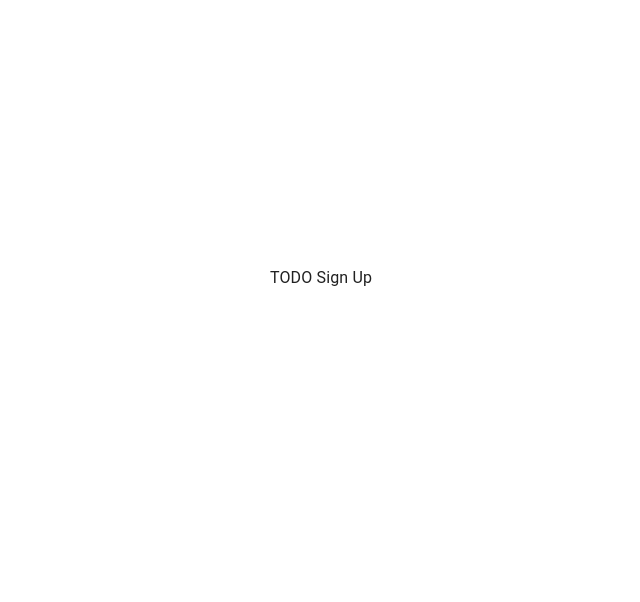
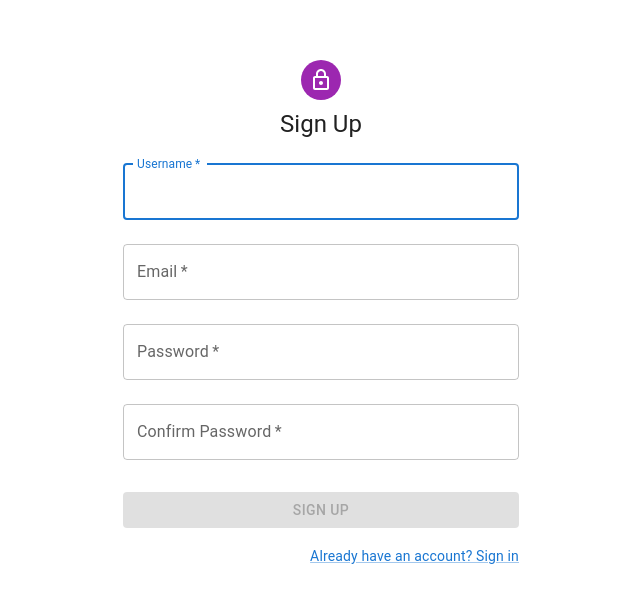
Before and after one commit to philspaces/edu-track-app, a React (Vite) app: page /signup in a window 1280 px wide. Shown: the part 122-724 px from the top of the page, without its empty margins (319-959 px from the left). Built offline with nearby package versions, Linux system fonts and the light colour scheme.

Commit message:
feat: add signup page

```diff
--- a/src/components/authComponents.tsx
+++ b/src/components/authComponents.tsx
@@ -1,20 +1,26 @@
 // import TextField from '@material-ui/core/TextField'
 
 import {TextField} from "@mui/material";
+import {FunctionComponent} from "react";
 
-export const Email: React.FunctionComponent<{ emailIsValid: boolean; setEmail: (_: string) => void }> = ({
-                                                                                                             emailIsValid,
-                                                                                                             setEmail,
-                                                                                                         }) => {
+export const Email: FunctionComponent<{ email: string, emailIsValid: boolean; setEmail: (_: string) => void }> = ({
+                                                                                                                      email,
+                                                                                                                      emailIsValid,
+                                                                                                                      setEmail,
+                                                                                                                  }) => {
     return (
         <TextField
+            variant="outlined"
+            margin="normal"
+            required
             fullWidth
-            variant="outlined"
+            id="email"
             label={emailIsValid ? 'Email' : 'Invalid Email'}
             error={!emailIsValid}
-            onChange={(evt: React.ChangeEvent<HTMLTextAreaElement>) => {
-                setEmail(evt.target.value)
-            }}
+            name="email"
+            autoComplete="email"
+            value={email}
+            onChange={(e) => setEmail(e.target.value)}
         />
     )
 }
--- a/src/routes/auth/signUp.tsx
+++ b/src/routes/auth/signUp.tsx
@@ -1,9 +1,106 @@
-const SignUp = () => {
+import {FormEvent, useContext, useState} from 'react';
+import {
+    Container,
+    Box,
+    Avatar,
+    Typography,
+    Button,
+    Grid,
+    Link,
+    CssBaseline,
+} from '@mui/material';
+import LockOutlinedIcon from '@mui/icons-material/LockOutlined';
+import {Pathname} from "../constants.ts";
+import {useValidEmail, useValidPassword, useValidUsername} from "../../hooks/useAuthHooks.tsx";
+import {useNavigate} from "react-router-dom";
+import {Email, Password, Username} from "../../components/authComponents.tsx";
+import {AuthContext} from "../../contexts/authContext.tsx";
+
+function SignUp() {
+    const authContext = useContext(AuthContext)
+
+    const { email, setEmail, emailIsValid } = useValidEmail('')
+    const { password, setPassword, passwordIsValid } = useValidPassword('')
+    const { username, setUsername, usernameIsValid } = useValidUsername('')
+    const {
+        password: passwordConfirm,
+        setPassword: setPasswordConfirm,
+        passwordIsValid: passwordConfirmIsValid,
+    } = useValidPassword('')
+    const [error, setError] = useState('')
+
+    const isValid =
+        !emailIsValid ||
+        email.length === 0 ||
+        !usernameIsValid ||
+        username.length === 0 ||
+        !passwordIsValid ||
+        password.length === 0 ||
+        !passwordConfirmIsValid ||
+        passwordConfirm.length === 0
+
+    const navigate = useNavigate()
+
+    const handleSignUp = async (event: FormEvent) => {
+        event.preventDefault();
+        // Handle sign-up logic here
+
+        try {
+            await authContext.signUp(username, email, password)
+            navigate(Pathname.VERIFY + `?username=${username}`)
+        } catch (err) {
+            if (err instanceof Error) {
+                setError(err.message)
+            }
+        }
+    };
+
     return (
-        <div>
-            TODO Sign Up
-        </div>
+        <Container component="main" maxWidth="xs">
+            <CssBaseline />
+            <Box
+                sx={{
+                    marginTop: 8,
+                    display: 'flex',
+                    flexDirection: 'column',
+                    alignItems: 'center',
+                }}
+            >
+                <Avatar sx={{ m: 1, bgcolor: 'secondary.main' }}>
+                    <LockOutlinedIcon />
+                </Avatar>
+                <Typography component="h1" variant="h5">
+                    Sign Up
+                </Typography>
+                <Box component="form" onSubmit={handleSignUp} noValidate sx={{ mt: 1 }}>
+                    <Username username={username} setUsername={setUsername} usernameIsValid={usernameIsValid} />
+
+                    <Email email={email} emailIsValid={emailIsValid} setEmail={setEmail} />
+                    <Password password={password} label="Password" passwordIsValid={passwordIsValid} setPassword={setPassword} />
+                    <Password password={passwordConfirm}  label="Confirm Password" passwordIsValid={passwordConfirmIsValid} setPassword={setPasswordConfirm} />
+                    <Typography color="error" variant="body2">
+                        {error}
+                    </Typography>
+                    <Button
+                        disabled={isValid}
+                        type="submit"
+                        fullWidth
+                        variant="contained"
+                        sx={{ mt: 3, mb: 2 }}
+                    >
+                        Sign Up
+                    </Button>
+                    <Grid container justifyContent="flex-end">
+                        <Grid item>
+                            <Link href={Pathname.SIGN_IN} variant="body2">
+                                Already have an account? Sign in
+                            </Link>
+                        </Grid>
+                    </Grid>
+                </Box>
+            </Box>
+        </Container>
     );
-};
+}
 
 export default SignUp;
```
